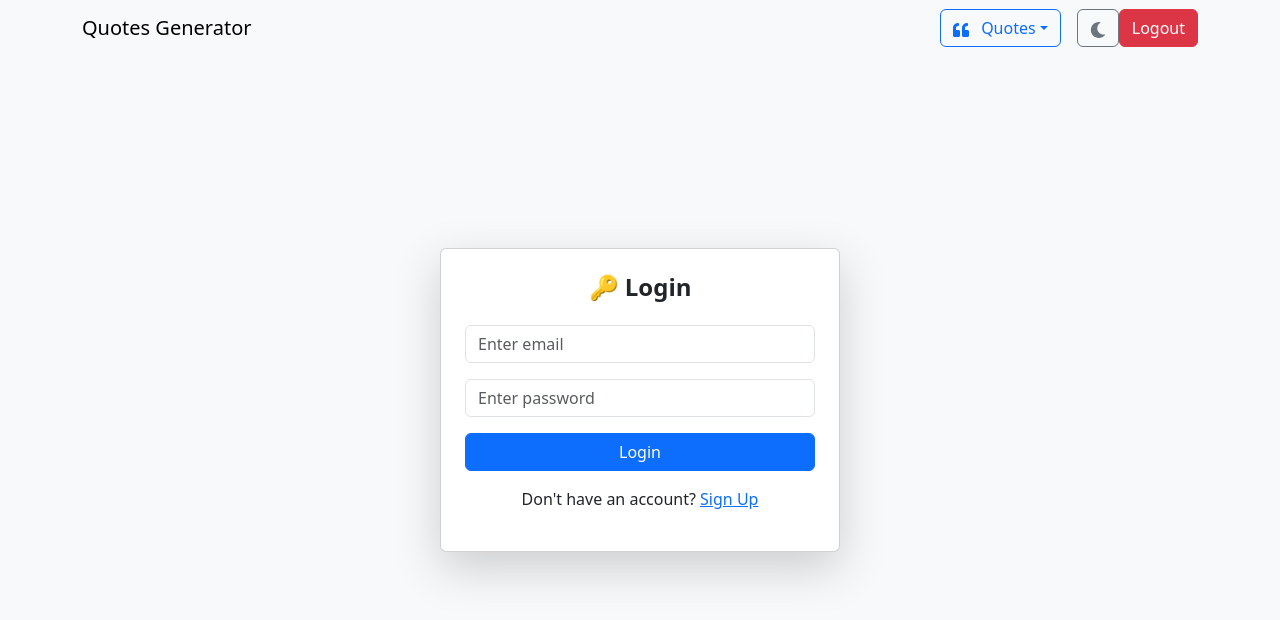
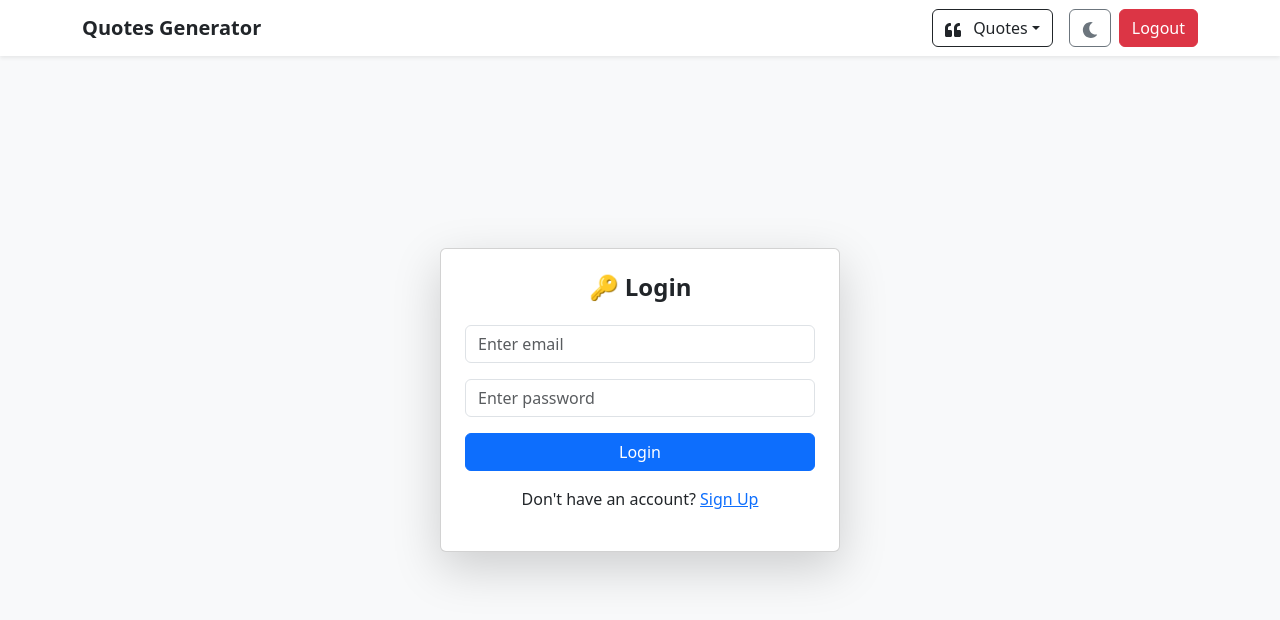
Before and after one commit to Guna-devloper/quotes, a React (Create React App) app in the folder quotes/: page /login in a window 1280 px wide. Shown: the top 620 px of the page. Built offline with nearby package versions, Linux system fonts and the light colour scheme; no server answers.

Commit message:
navbar-color-change

```diff
--- a/quotes/src/components/Navbar.js
+++ b/quotes/src/components/Navbar.js
@@ -2,30 +2,37 @@ import React from "react";
 import { Navbar, Container, Button, Dropdown } from "react-bootstrap";
 import { useTheme } from "../context/ThemeContext";
 import { FaSun, FaMoon, FaQuoteLeft } from "react-icons/fa";
-import { Link } from "react-router-dom"; // ✅ Use Link for navigation
+import { Link } from "react-router-dom";
 import { signOut } from "firebase/auth";
 import { auth } from "../firebaseConfig";
 import { useNavigate } from "react-router-dom";
 
 const CustomNavbar = () => {
   const { darkMode, toggleTheme } = useTheme();
-const navigate = useNavigate();
-const handleLogout = () => {
-  signOut(auth);
-  navigate("/login");
-};
+  const navigate = useNavigate();
+
+  const handleLogout = () => {
+    signOut(auth);
+    navigate("/login");
+  };
+
   return (
-    <Navbar bg={darkMode ? "dark" : "light"} variant={darkMode ? "dark" : "light"} fixed="top">
+    <Navbar
+      className="shadow-sm"
+      bg={darkMode ? "black" : "white"} // 🌙 Dark = Black | ☀ Light = White
+      variant={darkMode ? "dark" : "light"}
+      fixed="top"
+    >
       <Container>
-        {/* ✅ Wrap Navbar.Brand inside Link */}
-        <Navbar.Brand as={Link} to="/" className="text-decoration-none">
+        {/* ✅ Navbar Title with Theme Styling */}
+        <Navbar.Brand as={Link} to="/" className={`fw-bold ${darkMode ? "text-light" : "text-dark"}`}>
           Quotes Generator
         </Navbar.Brand>
 
         <div className="d-flex align-items-center">
-          {/* Quotes Dropdown Button */}
+          {/* 🔽 Quotes Dropdown */}
           <Dropdown className="me-3">
-            <Dropdown.Toggle variant="outline-primary" id="dropdown-basic">
+            <Dropdown.Toggle variant={darkMode ? "outline-light" : "outline-dark"}>
               <FaQuoteLeft className="me-2" /> Quotes
             </Dropdown.Toggle>
             <Dropdown.Menu>
@@ -34,12 +41,13 @@ const handleLogout = () => {
             </Dropdown.Menu>
           </Dropdown>
 
-          {/* Dark Mode Toggle */}
-          <Button variant="outline-secondary" onClick={toggleTheme}>
+          {/* 🌗 Dark Mode Toggle */}
+          <Button variant={darkMode ? "outline-warning" : "outline-secondary"} onClick={toggleTheme} className="me-2">
             {darkMode ? <FaSun /> : <FaMoon />}
           </Button>
-          <Button variant="danger" onClick={handleLogout} >Logout</Button>
 
+          {/* 🚪 Logout Button */}
+          <Button variant="danger" onClick={handleLogout}>Logout</Button>
         </div>
       </Container>
     </Navbar>
```
